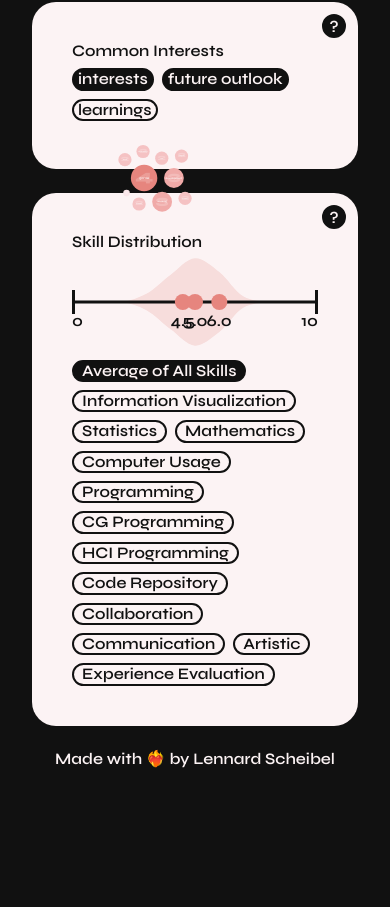
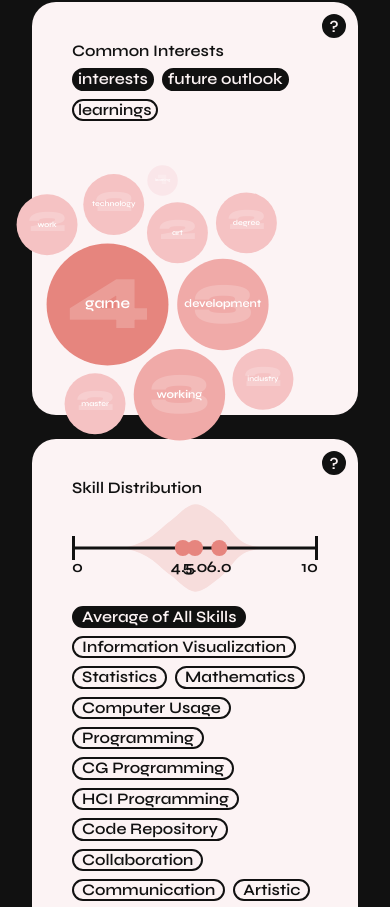
Before and after one commit to lscheibel/ivis-project-1, a React (Vite) app: page / in a window 390 px wide. Shown: the part 894-1801 px from the top of the page. Before the commit the page ends 1694 px from the top, so only its background shows below. Built offline with nearby package versions, Linux system fonts and the light colour scheme.

Commit message:
Allow bubble chart to grow vertically when displayed on smaller screens

```diff
--- a/src/components/CommonInterestsCard/CommonInterestsCard.module.scss
+++ b/src/components/CommonInterestsCard/CommonInterestsCard.module.scss
@@ -45,4 +45,8 @@
     align-items: center;
     justify-content: center;
     z-index: 1;
+
+    @media screen and (max-width: 1024px) {
+        aspect-ratio: 1;
+    }
 }
```
